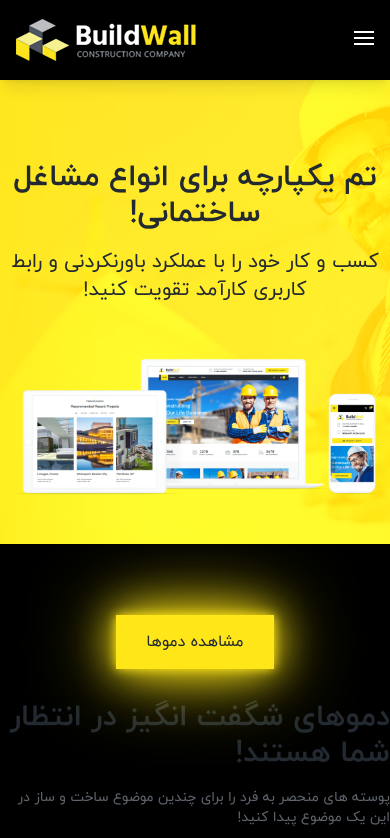
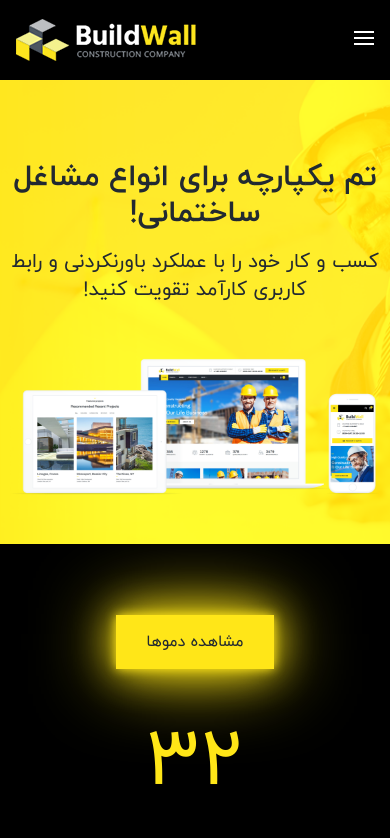
Before and after one commit to mahyarErshad/buildwall, a React (Vite) app: page / in a window 390 px wide. Shown: the top 838 px of the page. Built offline with nearby package versions, Linux system fonts and the light colour scheme.

Commit message:
Body has been optimized for responsive

```diff
--- a/src/Components/Body/DemosSection/DemosSection.jsx
+++ b/src/Components/Body/DemosSection/DemosSection.jsx
@@ -2,12 +2,12 @@ import React from "react";
 
 function DemosSection() {
   return (
-    <section id="demos" className="mt-20 ">
-      <div className="flex-center gap-4 max-w-[33.75rem] flex-wrap">
-        <h3 className="flex-center text-primary max-md:text-[2.5rem] md:text-[5rem]">32</h3>
+    <section id="demos" className="max-md:mt-40 max-lg:mt-52 lg:mt-[17rem] w-full flex-center">
+      <div className="flex-center max-md:flex-col gap-4 px-4">
+        <h3 className="flex-center text-primary text-[5rem]">32</h3>
         <div className="flex-center flex-col gap-4">
-          <h2 className="font-bold text-3xl">دموهای شگفت انگیز در انتظار شما هستند!</h2>
-          <h3 className="text-[#5f656d] text-sm">پوسته های منحصر به فرد را برای چندین موضوع ساخت و ساز در این یک موضوع پیدا کنید!</h3>
+          <h2 className="font-bold text-white text-3xl">دموی شگفت انگیز در انتظار شما هستند!</h2>
+          <h3 className="text-white text-sm">پوسته های منحصر به فرد را برای چندین موضوع ساخت و ساز در این یک موضوع پیدا کنید!</h3>
         </div>
       </div>
     </section>
--- a/src/Components/Body/MainBody/MainBody.jsx
+++ b/src/Components/Body/MainBody/MainBody.jsx
@@ -4,10 +4,10 @@ import HeroSection from "../HeroSection/HeroSection";
 
 function MainBody() {
   return (
-    <>
+    <main className="relative max-md:pb-8 md:pb-12">
       <HeroSection />
       <DemosSection />
-    </>
+    </main>
   );
 }
 
```
